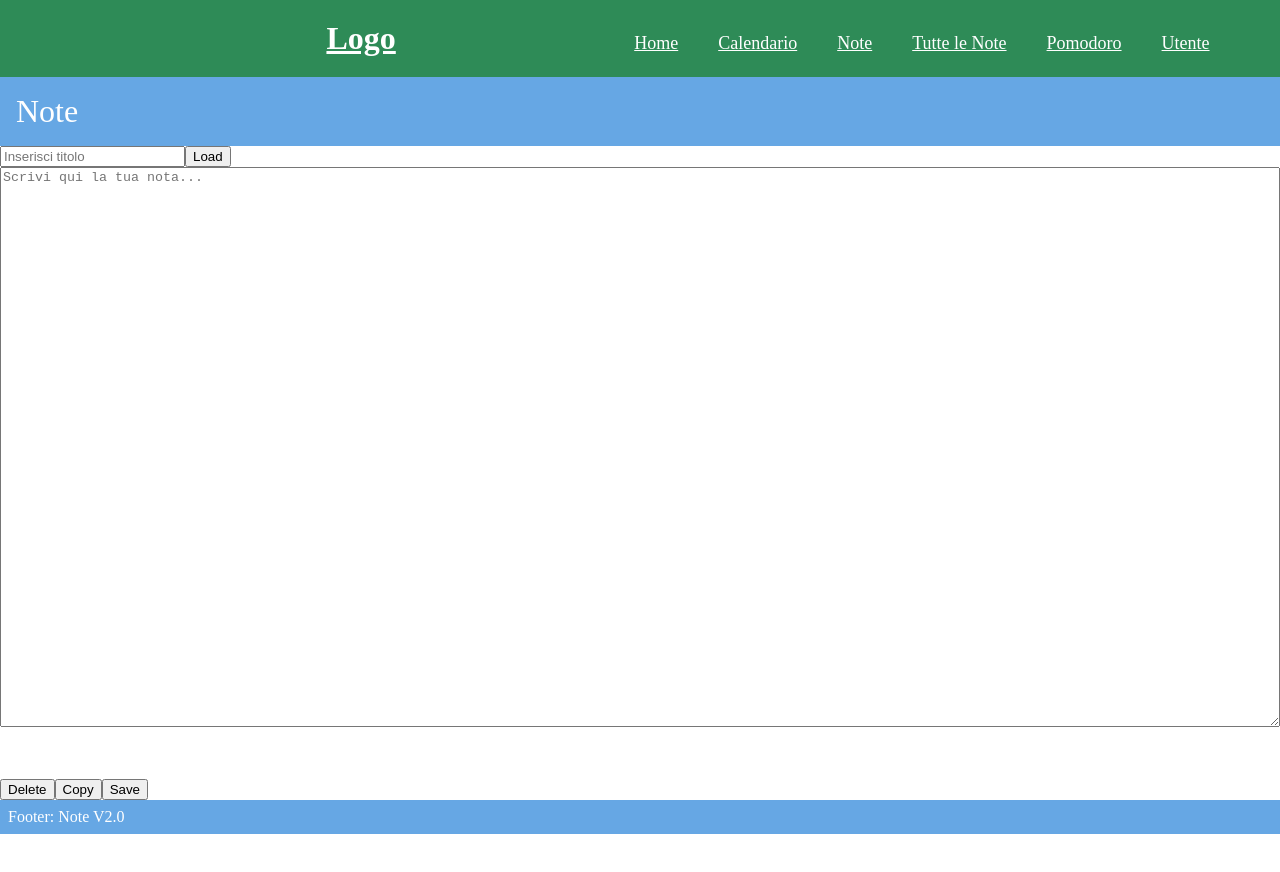
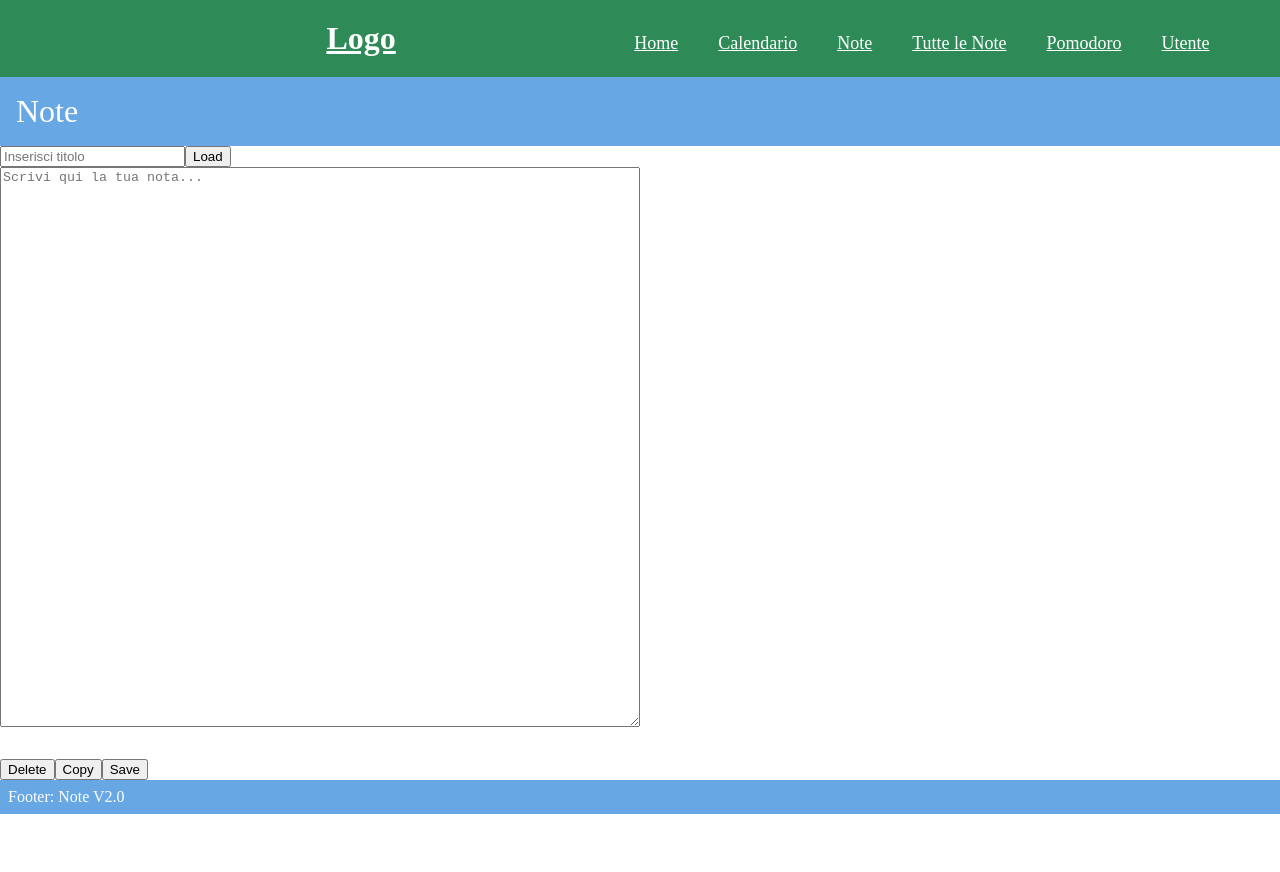
Before and after one commit to DrHouse-Cs-Edition/KekWeb, a React (Create React App) app in the folder app/client/: page /note in a window 1280 px wide. Shown: the top 872 px of the page. Built offline with nearby package versions, Linux system fonts and the light colour scheme.

Commit message:
cambiato css delle note

```diff
--- a/app/client/src/pages/Note.css
+++ b/app/client/src/pages/Note.css
@@ -22,11 +22,46 @@ footer{
     color: #fff;
     padding: 0.5rem;
 }
+.container{
+    display: flex;
+}
 .text{
     width: 100%;
     height: 70vh;
     box-sizing: border-box;
 }
 .output{
-    white-space: pre-wrap; /* Preserva le interruzioni di riga */
+    width: 100%;
+    border: 0px;
+    margin: 0px;
+    padding: 0px;
+    white-space: pre; /* Preserva le interruzioni di riga */
 }
+
+/* orientamento */
+
+/* Stili per l'orientamento verticale (portrait) */
+@media screen and (orientation: portrait) {
+    .container {
+        flex-direction: column;
+    }
+    .text{
+        width: 100%;
+    }
+    .output{
+        width: 100%;
+    }
+}
+
+/* Stili per l'orientamento orizzontale (landscape) */
+@media screen and (orientation: landscape) {
+    .container {
+        flex-direction: row;
+    }
+    .text{
+        width: 50%;
+    }
+    .output{
+        width: 50%;
+    }
+}
```
